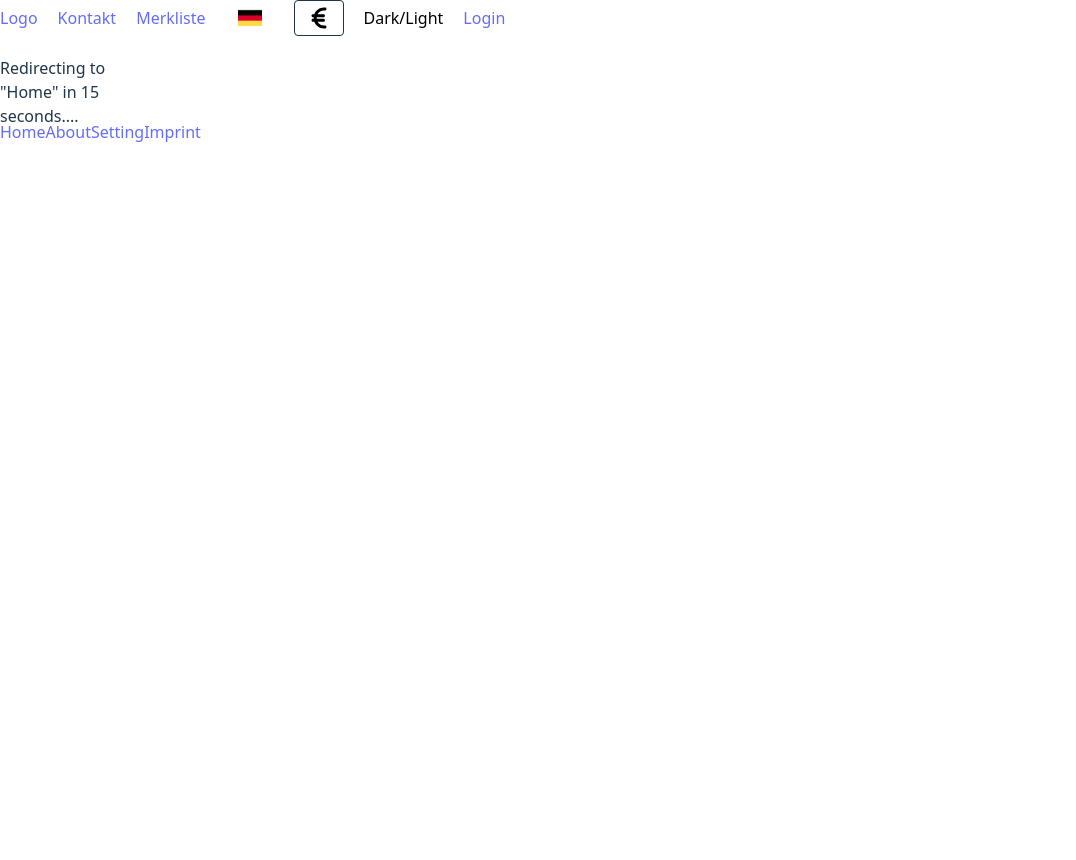
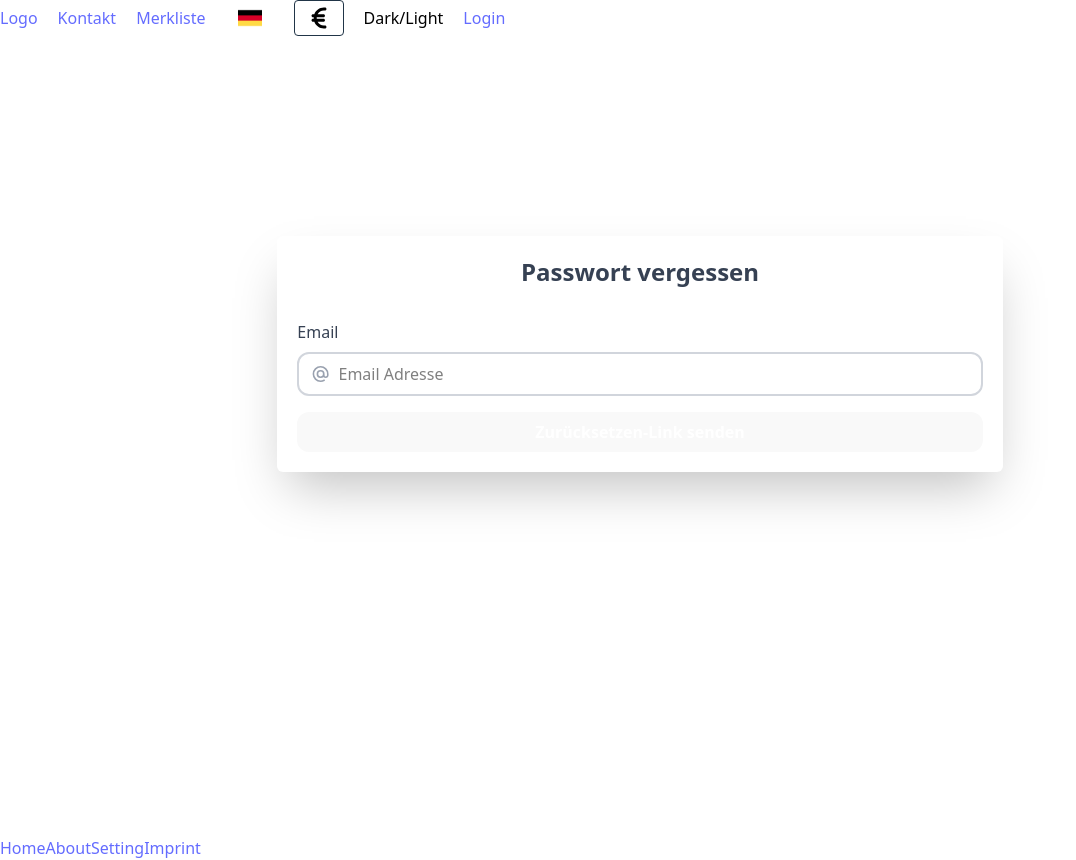
Before and after one commit to sayotekey/reisewelt, a React (Vite) app in the folder frontend/: page /forgot-password in a window 1280 px wide. Before the commit this address had no page. Shown: the whole page, without its empty margins (0-1076 px from the left). Before the commit the page ends 800 px from the top, so only its background shows below. Built offline with nearby package versions, Linux system fonts and the light colour scheme.

Commit message:
add ForgotPasswordPage, forgot password route and update login page link

```diff
--- a/frontend/src/App.jsx
+++ b/frontend/src/App.jsx
@@ -7,12 +7,12 @@ import { BrowserRouter, Routes, Route } from "react-router-dom";
 import ContactPage from "./pages/ContactPage.jsx";
 import LoginPage from "./pages/LoginPage.jsx";
 import RegisterPage from "./pages/RegisterPage.jsx";
+import ForgotPasswordPage from "./pages/ForgotPasswordPage.jsx";
 import ProfilePage from "./pages/ProfilePage.jsx";
 import LastMinuteDeals from "./pages/LastMinuteDeals.jsx";
 import FivehundredEuroDeals from "./pages/FivehundredEuroDeals.jsx";
 import SingleNews from "./pages/SingleNews.jsx";
 import AllNews from "./pages/AllNews.jsx";
-
 
 function App() {
   return (
@@ -24,6 +24,7 @@ function App() {
         <Route path="/contact" element={<ContactPage />} />
         <Route path="/login" element={<LoginPage />} />
         <Route path="/register" element={<RegisterPage />} />
+        <Route path="/forgot-password" element={<ForgotPasswordPage />} />
         <Route path="/profile" element={<ProfilePage />} />
         <Route path="/lastminute-deals" element={<LastMinuteDeals />} />
         <Route path="/news" element={<AllNews />} />
--- /dev/null
+++ b/frontend/src/pages/ForgotPasswordPage.jsx
@@ -0,0 +1,82 @@
+import { useState } from "react";
+import axios from "axios";
+
+const ForgotPasswordPage = () => {
+  const [email, setEmail] = useState("");
+  const [message, setMessage] = useState("");
+  const [error, setError] = useState("");
+
+  const handleSubmit = async (e) => {
+    e.preventDefault();
+
+    try {
+      await axios.post("http://localhost:3000/api/users/forgot-password", {
+        email,
+      });
+
+      setMessage(
+        "Ein Link zum Zurücksetzen des Passworts wurde an Ihre E-Mail-Adresse gesendet."
+      );
+      setError("");
+    } catch (error) {
+      setError(
+        error.response?.data?.message || "Fehler beim Senden der E-Mail."
+      );
+    }
+  };
+
+  return (
+    <div className="flex h-screen w-full lg:w-full justify-center items-start pt-50 bg-white space-y-8">
+      <div className="w-full px-8 md:px-32 lg:px-24">
+        <form
+          className="bg-white rounded-md shadow-2xl p-5 text-left w-2/3 mx-auto"
+          onSubmit={handleSubmit}
+        >
+          <h2 className="text-2xl font-bold text-center text-gray-700 mb-8">
+            Passwort vergessen
+          </h2>
+
+          <div className="flex flex-col mb-4 ">
+            <label htmlFor="email" className="text-gray-700 mb-2">
+              Email
+            </label>
+            <div className="flex items-center border-2 border-gray-300 rounded-xl px-3 py-2 focus-within:border-indigo-500 focus-within:ring-1 focus-within:ring-indigo-300">
+              <svg
+                xmlns="http://www.w3.org/2000/svg"
+                className="h-5 w-5 text-gray-400 mr-2"
+                fill="none"
+                viewBox="0 0 24 24"
+                stroke="currentColor"
+              >
+                <path
+                  strokeLinecap="round"
+                  strokeLinejoin="round"
+                  strokeWidth="2"
+                  d="M16 12a4 4 0 10-8 0 4 4 0 008 0zm0 0v1.5a2.5 2.5 0 005 0V12a9 9 0 10-9 9m4.5-1.206a8.959 8.959 0 01-4.5 1.207"
+                />
+              </svg>
+              <input
+                id="email"
+                className="w-full outline-none text-left text-black"
+                type="email"
+                name="email"
+                placeholder="Email Adresse"
+                value={email}
+                onChange={(e) => setEmail(e.target.value)}
+                required
+              />
+            </div>
+          </div>
+          <button
+            type="submit"
+            className="block w-full bg-black rounded-xl hover:bg-indigo-700 hover:-translate-y-1 transition-all duration-500 text-white font-semibold py-2"
+          >
+            Zurücksetzen-Link senden
+          </button>
+        </form>
+      </div>
+    </div>
+  );
+};
+
+export default ForgotPasswordPage;
--- a/frontend/src/pages/LoginPage.jsx
+++ b/frontend/src/pages/LoginPage.jsx
@@ -216,7 +216,7 @@ const LoginPage = () => {
             </button>
             <div className="flex justify-between mt-4 ">
               <a
-                href="#"
+                href="/forgot-password"
                 className="text-sm ml-2 mt-3 hover:text-blue-500 cursor-pointer hover:-translate-y-1 duration-500 transition-all"
               >
                 Password vergessen?
```
